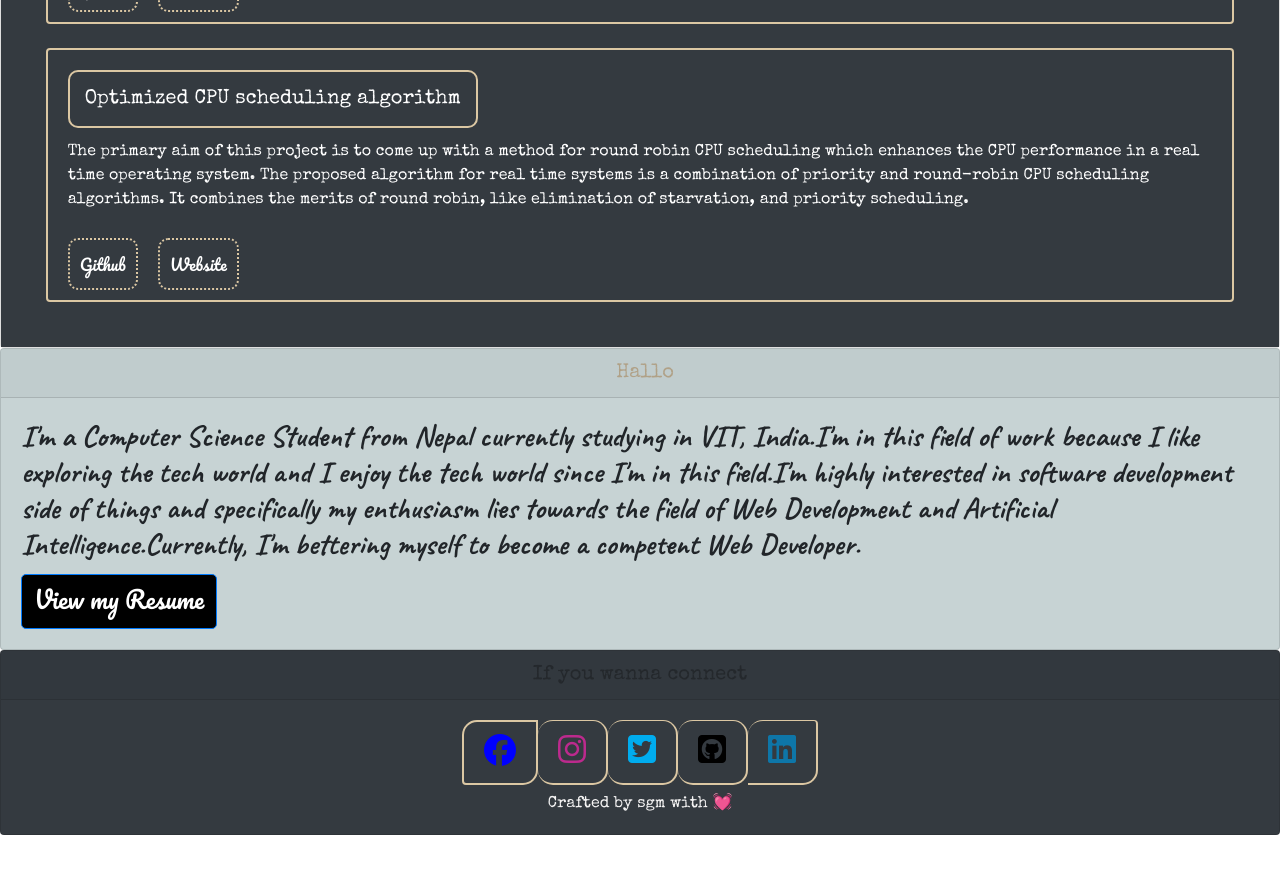
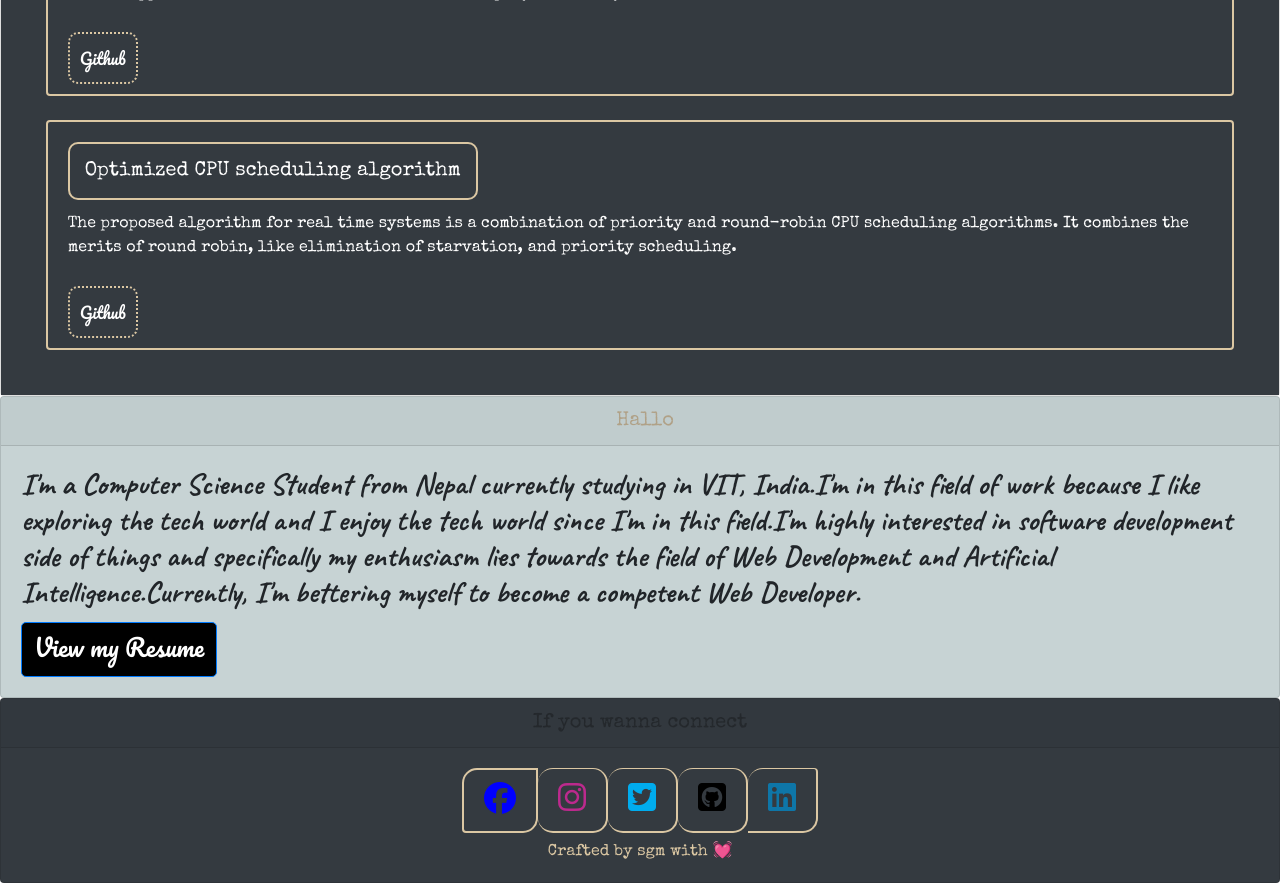
Before and after one commit to jaissugam/jaissugam.github.io, a React (Create React App) app: page / in a window 1280 px wide. Shown: the part 1720-2603 px from the top of the page. Before the commit the page ends 2555 px from the top, so only its background shows below. Built offline with nearby package versions, Linux system fonts and the light colour scheme; a web font is replaced by a local one.

Commit message:
modified styling

```diff
--- a/src/components/Footer.css
+++ b/src/components/Footer.css
@@ -16,20 +16,9 @@
 
 }
 .foot .card-subtitle{
-    animation: hello 1s ease-in-out infinite;
+    color:rgb(219, 199, 163);
 }
-@keyframes hello {
-    25%{
-        opacity:0.8;
-    }
-    50%{
-        opacity: 0.5;
-        color:rgb(219, 199, 163);
-    }
-    75%{
-        opacity: 1;
-    }
-}
+
 .foot .list-group-item{
     background-color:#343a40;
     border:2px solid rgb(219, 199, 163);
--- a/src/components/Footer.js
+++ b/src/components/Footer.js
@@ -12,7 +12,7 @@ const Footer=()=>{
                 <ListGroup.Item ><a style={{color:'black'}} rel="noreferrer" target='_blank' href='https://github.com/jaissugam'><i className="fab fa-github-square fa-2x"></i></a></ListGroup.Item>
                 <ListGroup.Item ><a style={{color:'#0e76a8'}} rel="noreferrer" target="_blank" href='https://www.linkedin.com/in/sugam-jaiswal-31a27a1a3/'><i className="fab fa-linkedin fa-2x"></i></a></ListGroup.Item>
             </ListGroup>
-            <Card.Subtitle style={{marginTop:'10px',color:'whitesmoke'}}>Crafted by sgm with 💓</Card.Subtitle>
+            <Card.Subtitle style={{marginTop:'10px'}}>Crafted by sgm with 💓</Card.Subtitle>
             </Card.Body>
         </Card>
     );
--- a/src/components/Header.js
+++ b/src/components/Header.js
@@ -9,7 +9,7 @@ const Header=()=>{
            <Navbar collapseOnSelect expand="lg" bg="dark" variant="dark" fixed="top" style={cover}>
                <div className="cover1">
                 <Navbar.Brand>
-                    <img src={profile} alt=""width="50" height="50"></img>
+                    <img src={profile} alt="" width="50" height="50" style={{marginRight:'10px'}}></img>
                     <Link style={link} onClick={scroll.scrollToTop}  smooth={true} offset={-70} duration={1000}>Hello World!</Link>
                 </Navbar.Brand>
                 </div>
@@ -41,6 +41,7 @@ const cover={
 }
 const link={
     textDecoration:"none",
-    marginRight:"5px"
+    marginRight:"10px",
+    color:"white"
 }
 export default Header;
--- a/src/components/Home.js
+++ b/src/components/Home.js
@@ -15,6 +15,7 @@ const Home=()=>{
                             <div>
                                 <img src={profile} alt="" width="250" height="250"/>
                             </div>
+                            <br></br>
                             <div>
                                 <Slider></Slider>
                             </div>
--- a/src/components/Project.js
+++ b/src/components/Project.js
@@ -2,6 +2,25 @@ import React from 'react';
 import {Card} from 'react-bootstrap';
 import './Project.css';
 const Project=(props)=>{
+    if(!props.weblink){
+        return (
+        <div className="project">
+            <Card style={{backgroundColor:'#343a40',margin:'2%',border:'2px solid rgb(219, 199, 163)'}}>
+
+                <Card.Body style={{color:'white'}}>
+                    <Card.Title style={{display:'inline-block',borderRadius:'10px',padding:'15px',border:'2px solid rgb(219, 199, 163)'}}>{props.title}</Card.Title>
+                    <Card.Text>
+                    {props.info}
+                    </Card.Text>
+                </Card.Body>
+                <Card.Body>
+                    <Card.Link target='_blank' href={props.gitlink}>Github</Card.Link>
+                </Card.Body>
+            </Card>
+        </div>
+
+    );
+    }
     return (
         <div className="project">
             <Card style={{backgroundColor:'#343a40',margin:'2%',border:'2px solid rgb(219, 199, 163)'}}>
--- a/src/components/Projects.js
+++ b/src/components/Projects.js
@@ -30,7 +30,7 @@ const Projects=()=>{
                 <Project
                 title='Optimized CPU scheduling algorithm'
                 gitlink='https://github.com/jaissugam/Mini-Projects-collection/tree/master/Optimized%20CPU%20Scheduling'
-                info='The primary aim of this project is to come up with a method for round robin CPU scheduling which enhances the CPU performance in a real time operating system. The proposed algorithm for real time systems is a combination of priority and round-robin CPU scheduling algorithms. It combines the merits of round robin, like elimination of starvation, and priority scheduling.'></Project>
+                info='The proposed algorithm for real time systems is a combination of priority and round-robin CPU scheduling algorithms. It combines the merits of round robin, like elimination of starvation, and priority scheduling.'></Project>
             </Card.Body>
         </Card>
     );
--- a/src/components/Skills.js
+++ b/src/components/Skills.js
@@ -14,6 +14,7 @@ const Skills=()=>{
                     JavaScript
                     </Col>
                 </Row>
+                <br></br>
                 <Row>
                     <Col xs={6} md={4} style={column} className="c">
                     React JS
@@ -25,6 +26,7 @@ const Skills=()=>{
                     Git and Github
                     </Col>
                 </Row>
+                <br></br>
                 <Row>
                     <Col xs={6} style={column} className="f">C++</Col>
                     <Col xs={6} style={column} className="g">JAVA</Col>
```
Also changed, not shown: src/components/Skills.css (line endings or trailing spaces).
